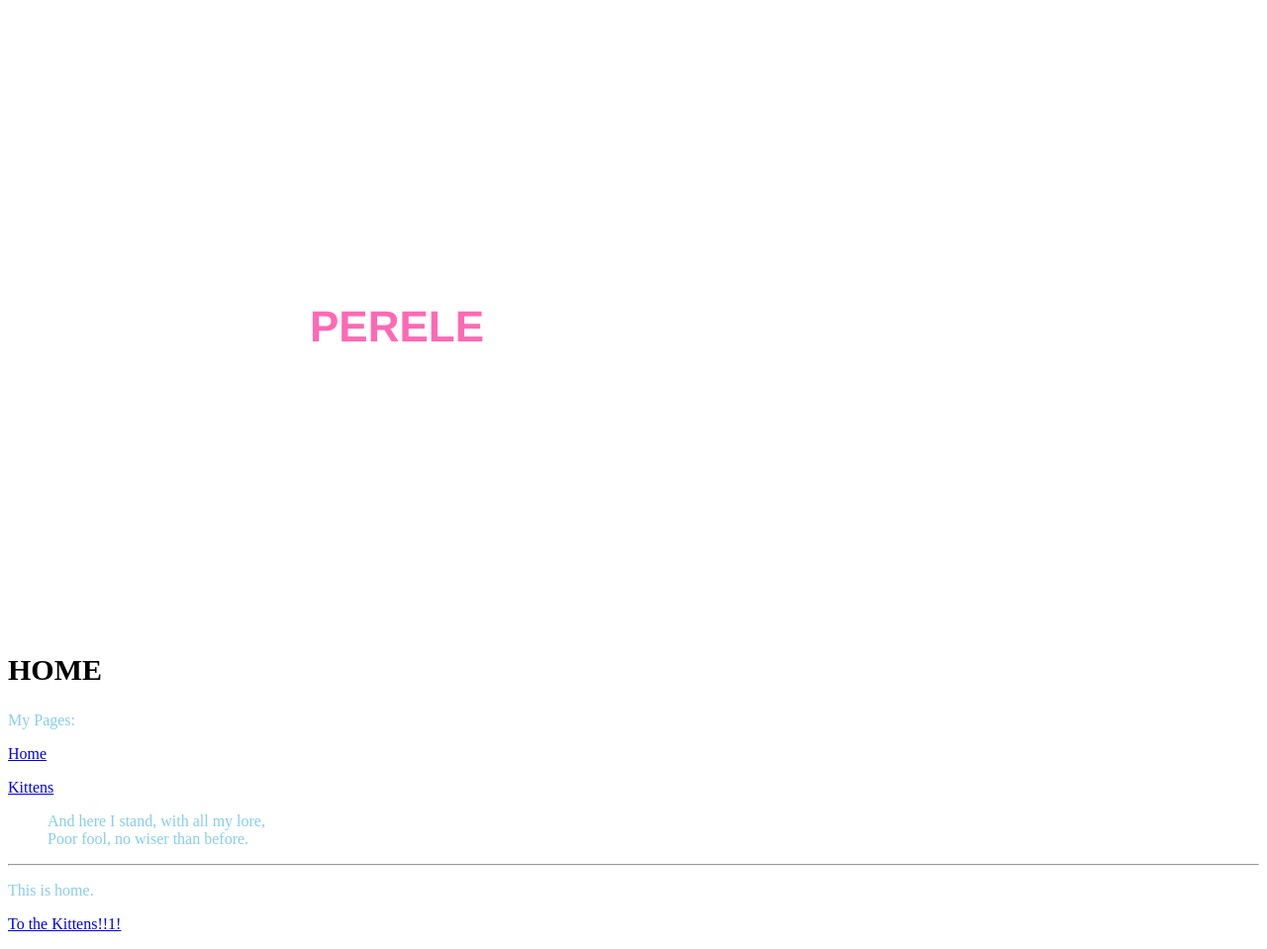
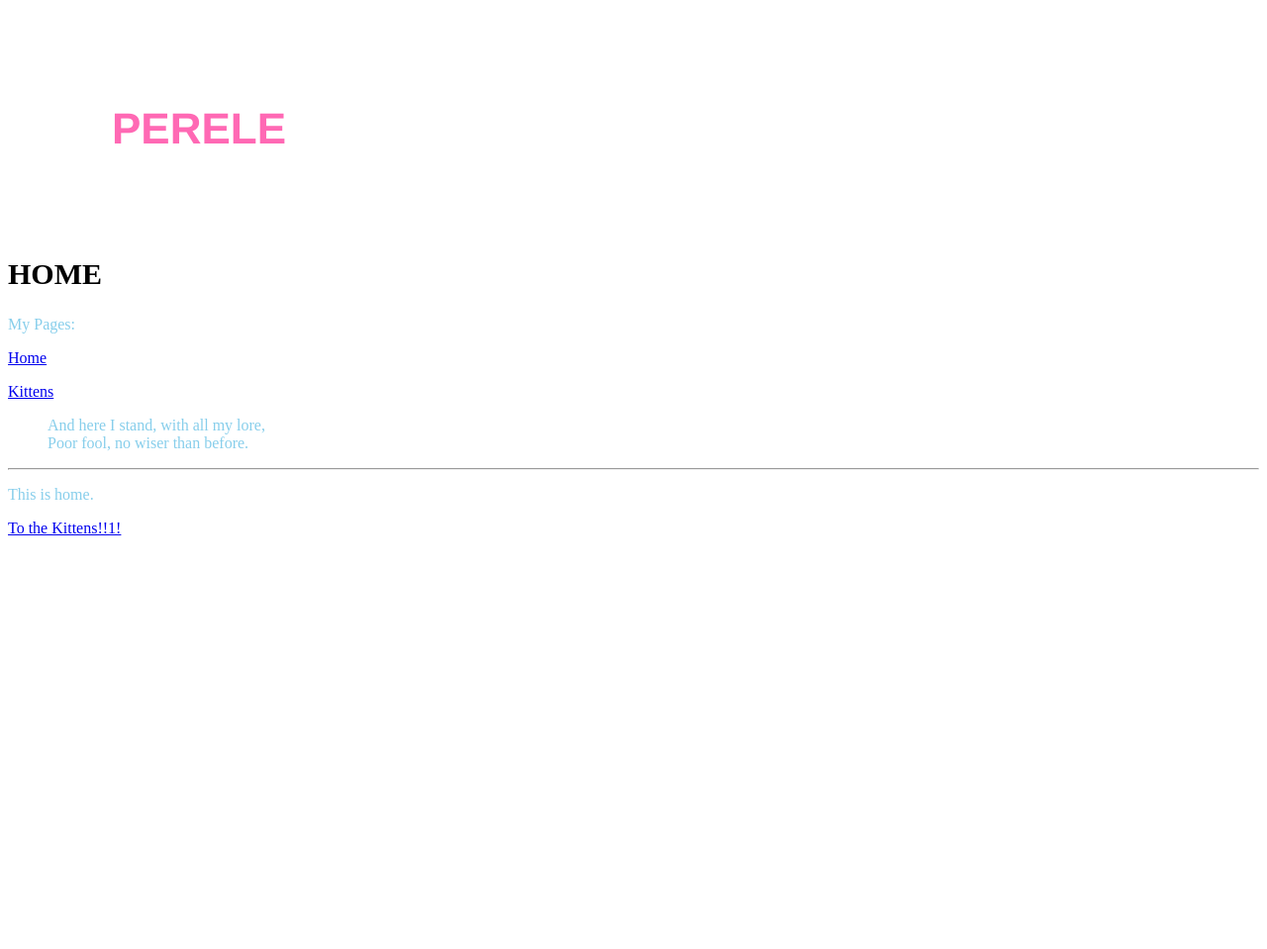
Before and after one commit to Perele/Perele.github.io, a Jekyll site: the page built from index.html, in a window 1280 px wide. Shown: the whole page at 99% size. Built offline with Jekyll 4.4.1, drawn with Linux system fonts in a browser that asks for light colours; after the commit the page ends 900 px from its top, so only the background shows below that.

Commit message:
Update style.css

```diff
--- a/css/style.css
+++ b/css/style.css
@@ -3,7 +3,7 @@ h1 {color: hotpink;
     font-size: 44px;
     text-transform: uppercase;
     border: 10px black;
-    margin: 300px;
+    margin: 100px;
     padding: 5px;}
 h2 {font-size: 30px;
     font-family: Futura;
```
